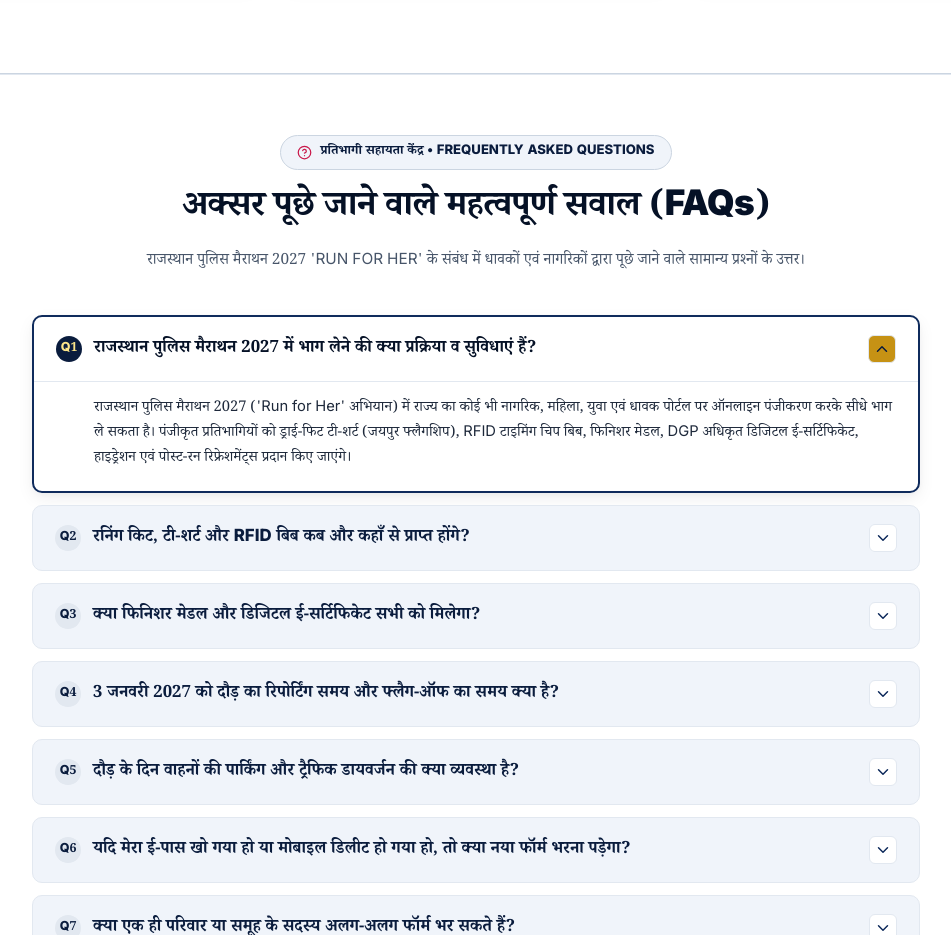
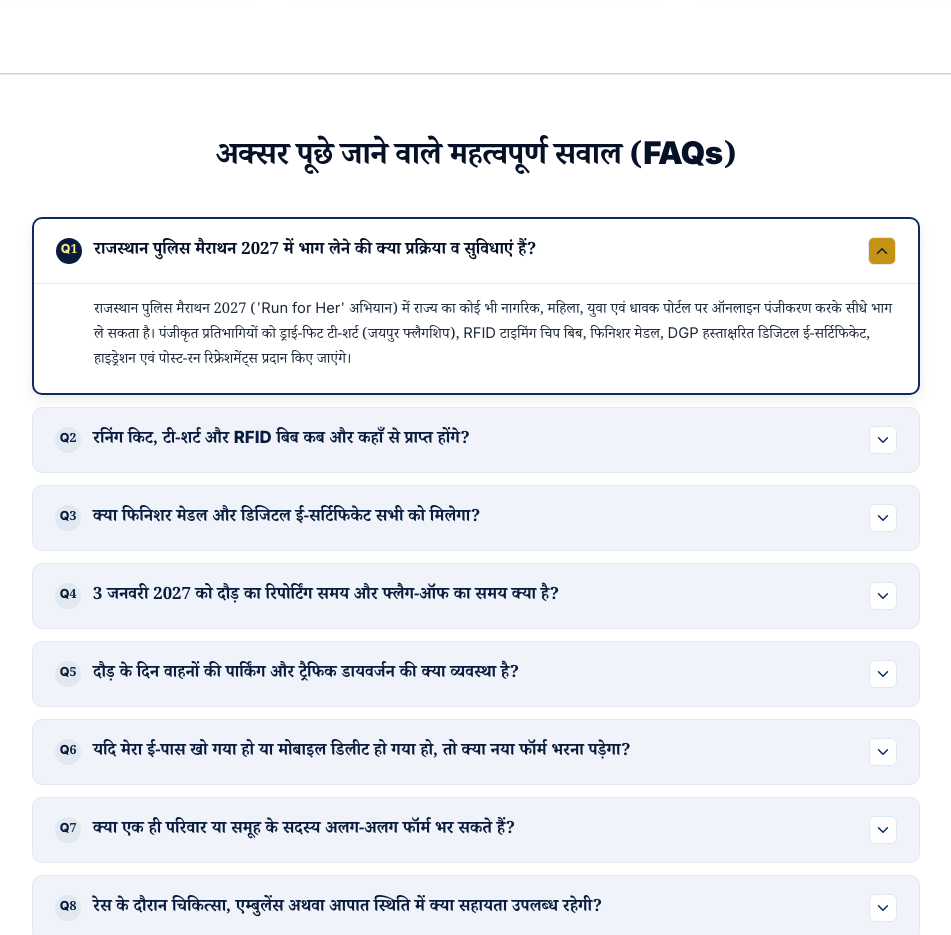
Before and after one commit to mpalsaniya68/rajasthan-police-run-for-her, a React (Vite) app: page / in a window 1280 px wide. Shown: the part 1740-2675 px from the top of the page, without its empty margins (164-1115 px from the left). Built offline with nearby package versions, Linux system fonts and the light colour scheme; a web font is replaced by a local one.

Commit message:
refactor: simplify FAQ & Schedule headers to middle heading only, remove 6PM closing ceremony timeline item

```diff
--- a/src/components/FAQSection.jsx
+++ b/src/components/FAQSection.jsx
@@ -1,5 +1,5 @@
 import React, { useState } from 'react';
-import { HelpCircle, ChevronDown, ChevronUp } from 'lucide-react';
+import { ChevronDown, ChevronUp } from 'lucide-react';
 
 export function FAQSection({ onNavigate }) {
   const [openIndex, setOpenIndex] = useState(0);
@@ -7,7 +7,7 @@ export function FAQSection({ onNavigate }) {
   const faqs = [
     {
       q: "राजस्थान पुलिस मैराथन 2027 में भाग लेने की क्या प्रक्रिया व सुविधाएं हैं?",
-      a: "राजस्थान पुलिस मैराथन 2027 ('Run for Her' अभियान) में राज्य का कोई भी नागरिक, महिला, युवा एवं धावक पोर्टल पर ऑनलाइन पंजीकरण करके सीधे भाग ले सकता है। पंजीकृत प्रतिभागियों को ड्राई-फिट टी-शर्ट (जयपुर फ्लैगशिप), RFID टाइमिंग चिप बिब, फिनिशर मेडल, DGP अधिकृत डिजिटल ई-सर्टिफिकेट, हाइड्रेशन एवं पोस्ट-रन रिफ्रेशमेंट्स प्रदान किए जाएंगे।"
+      a: "राजस्थान पुलिस मैराथन 2027 ('Run for Her' अभियान) में राज्य का कोई भी नागरिक, महिला, युवा एवं धावक पोर्टल पर ऑनलाइन पंजीकरण करके सीधे भाग ले सकता है। पंजीकृत प्रतिभागियों को ड्राई-फिट टी-शर्ट (जयपुर फ्लैगशिप), RFID टाइमिंग चिप बिब, फिनिशर मेडल, DGP हस्ताक्षरित डिजिटल ई-सर्टिफिकेट, हाइड्रेशन एवं पोस्ट-रन रिफ्रेशमेंट्स प्रदान किए जाएंगे।"
     },
     {
       q: "रनिंग किट, टी-शर्ट और RFID बिब कब और कहाँ से प्राप्त होंगे?",
@@ -43,43 +43,16 @@ export function FAQSection({ onNavigate }) {
     <section id="faq-section" style={{ background: '#ffffff', padding: '60px 0', borderTop: '1px solid var(--border-subtle)' }}>
       <div className="container" style={{ maxWidth: '960px' }}>
 
-        {/* Header */}
-        <div style={{ textAlign: 'center', marginBottom: '40px' }}>
-          <div style={{
-            display: 'inline-flex',
-            alignItems: 'center',
-            gap: '8px',
-            background: 'var(--police-navy-50)',
-            color: 'var(--police-navy-900)',
-            padding: '6px 16px',
-            borderRadius: '100px',
-            fontSize: '0.82rem',
-            fontWeight: 800,
-            border: '1px solid var(--border-medium)',
-            marginBottom: '12px'
-          }}>
-            <HelpCircle size={15} color="var(--crimson-600)" />
-            <span>प्रतिभागी सहायता केंद्र • FREQUENTLY ASKED QUESTIONS</span>
-          </div>
-
+        {/* Header - Only Middle Heading */}
+        <div style={{ textAlign: 'center', marginBottom: '32px' }}>
           <h2 style={{
-            fontSize: 'clamp(1.5rem, 3vw, 2.2rem)',
+            fontSize: 'clamp(1.4rem, 2.8vw, 1.95rem)',
             fontWeight: 900,
             color: 'var(--police-navy-950)',
-            margin: '0 0 12px 0'
+            margin: 0
           }}>
             अक्सर पूछे जाने वाले महत्वपूर्ण सवाल (FAQs)
           </h2>
-
-          <p style={{
-            fontSize: '0.96rem',
-            color: 'var(--text-muted)',
-            maxWidth: '680px',
-            margin: '0 auto',
-            lineHeight: 1.6
-          }}>
-            राजस्थान पुलिस मैराथन 2027 'RUN FOR HER' के संबंध में धावकों एवं नागरिकों द्वारा पूछे जाने वाले सामान्य प्रश्नों के उत्तर।
-          </p>
         </div>
 
         {/* FAQ Accordion List */}
--- a/src/components/ScheduleExpo.jsx
+++ b/src/components/ScheduleExpo.jsx
@@ -6,16 +6,11 @@ export function ScheduleExpo() {
   return (
     <section id="schedule" className="section-padding" style={{ position: 'relative', background: '#ffffff', borderTop: '1px solid var(--border-subtle)' }}>
       <div className="container">
-        <div className="section-header">
-          <span className="badge-gov" style={{ fontSize: '0.85rem', padding: '6px 14px' }}>
-            Official Event Program • 03 Jan 2027
-          </span>
-          <h2 style={{ fontSize: 'clamp(1.75rem, 3.5vw, 2.35rem)', color: 'var(--police-navy-950)', margin: '12px 0 8px 0' }}>
+        {/* Header - Only Middle Heading */}
+        <div style={{ textAlign: 'center', marginBottom: '28px' }}>
+          <h2 style={{ fontSize: 'clamp(1.4rem, 2.8vw, 1.95rem)', color: 'var(--police-navy-950)', margin: 0, fontWeight: 900 }}>
             कार्यक्रम समय-सारणी, बिब एक्सपो एवं रेस नियम (Schedule, Expo & Rules)
           </h2>
-          <p style={{ fontSize: '1.05rem', color: '#475569', lineHeight: '1.6', maxWidth: '820px', margin: '0 auto' }}>
-            राजस्थान पुलिस मुख्यालय द्वारा अनुमोदित कार्यक्रम — 3 जनवरी 2027, सुबह 5:00 बजे रिपोर्टिंग से लेकर सायं पुरस्कार वितरण तक।
-          </p>
         </div>
 
         {/* TOP ROW: Timeline + Bib Expo */}
--- a/src/data/mockData.js
+++ b/src/data/mockData.js
@@ -172,8 +172,7 @@ export const RACE_DAY_TIMELINE = [
   { time: "05:45 AM", title: "Opening Ceremony & Women's Safety Pledge", desc: "National Anthem, Welcome Address, and all 10,000+ runners taking the official 'Run for Her' Safety Oath." },
   { time: "06:00 AM", title: "Grand Flag-off by DGP Rajeev Sharma, IPS", desc: "Official siren & countdown flag-off of 21K Half Marathon, followed by 10K, 5K, and 2K waves." },
   { time: "06:15 - 08:30 AM", title: "Running Waves & Community Engagement", desc: "Live Rajasthan Police pipe band along JLN Marg, hydration points, cheer stations, and interactive safety displays." },
-  { time: "08:30 - 10:00 AM", title: "Finish Line Festivities & Refreshments", desc: "Medal presentation at finish gantry, energetic breakfast, hydration zone, photo booths, and live DJ." },
-  { time: "06:00 PM (Evening)", title: "Closing Ceremony & Honors by Hon'ble CM", desc: "Dignitary addresses, celebration of women achievers, prize distribution, and podium trophies awarded by Chief Minister, Rajasthan." }
+  { time: "08:30 - 10:00 AM", title: "Finish Line Festivities & Refreshments", desc: "Medal presentation at finish gantry, energetic breakfast, hydration zone, photo booths, and live DJ." }
 ];
 
 export const SAFETY_HELPLINES = [
```
